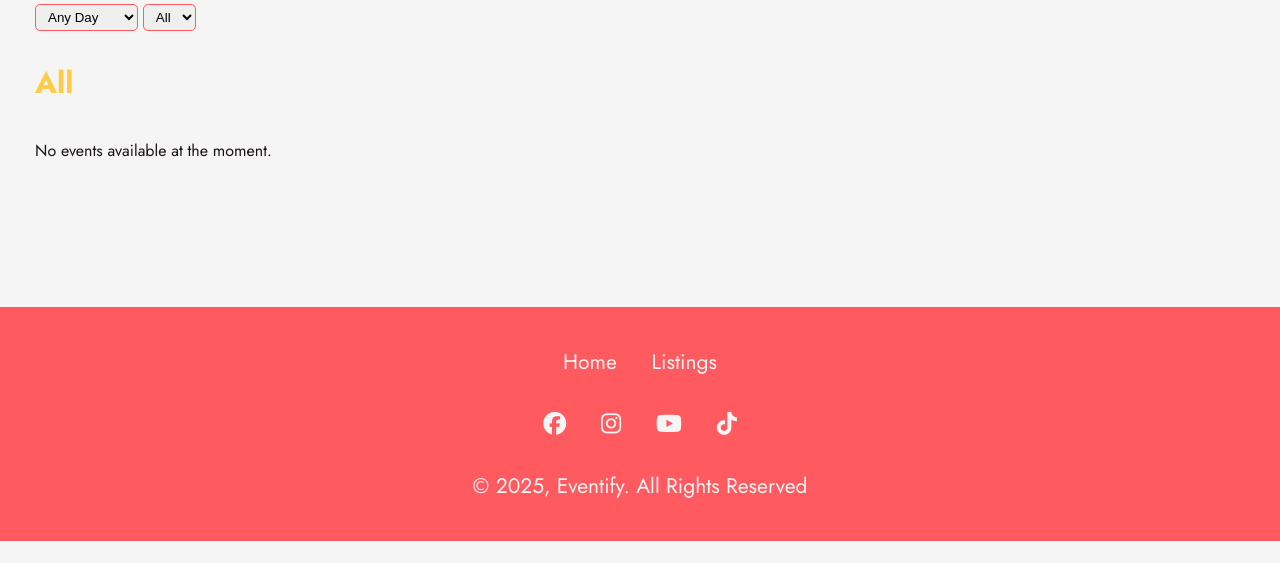
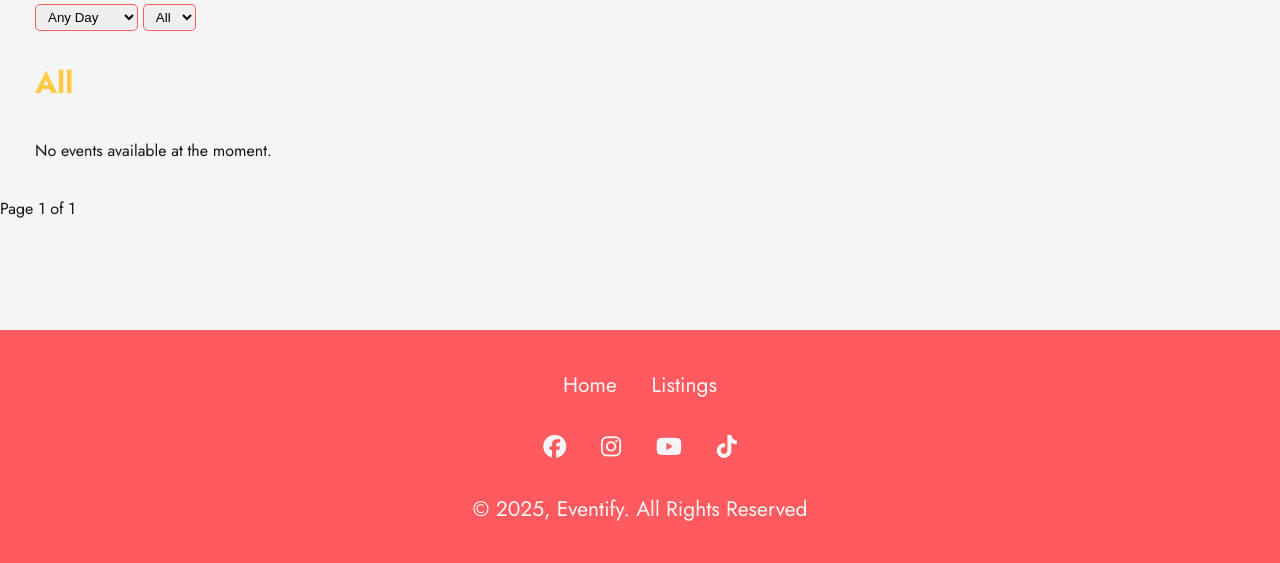
Before and after one commit to 582-41W-VA/lia-Eventify, a Django app: page /events/list/ in a window 1280 px wide. Shown: the part 158-721 px from the top of the page. Run offline with Django 5.2, Linux system fonts and the light colour scheme; data that the repository does not hold is empty; some web fonts are replaced.

Commit message:
finished if statemnent for the pagination in event_list html pagination section

```diff
--- a/lia_project2/events/templates/events/event_list.html
+++ b/lia_project2/events/templates/events/event_list.html
@@ -106,11 +106,13 @@
 <section class="pagination">
     <div class="pagination-container">
         {% if page_obj.has_previous %}
-
+         <a href="?page=1{% if selected_category %}&category={{ selected_category }}{% endif %}{% if selected_date %}&date={{ selected_date }}{% endif %}" class="btn">First</a>
+            <a href="?page={{ page_obj.previous_page_number }}{% if selected_category %}&category={{ selected_category }}{% endif %}{% if selected_date %}&date={{ selected_date }}{% endif %}" class="btn">Previous</a>
         {% endif %}
-
+        <span class="current-page">Page {{ page_obj.number }} of {{ page_obj.paginator.num_pages }}</span>
         {% if page_obj.has_next %}
-
+         <a href="?page={{ page_obj.next_page_number }}{% if selected_category %}&category={{ selected_category }}{% endif %}{% if selected_date %}&date={{ selected_date }}{% endif %}" class="btn">Next</a>
+            <a href="?page={{ page_obj.paginator.num_pages }}{% if selected_category %}&category={{ selected_category }}{% endif %}{% if selected_date %}&date={{ selected_date }}{% endif %}" class="btn">Last</a>
          {% endif %}
     </div>
 </section>
```
